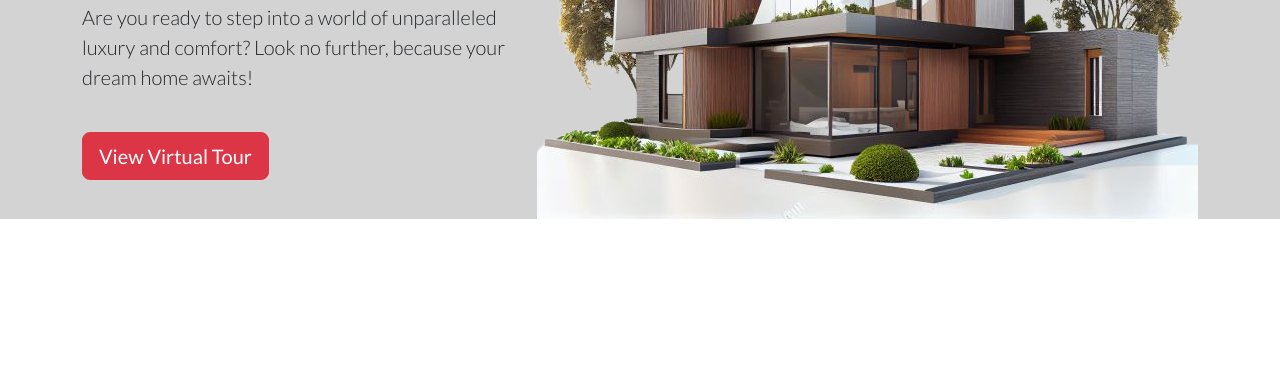
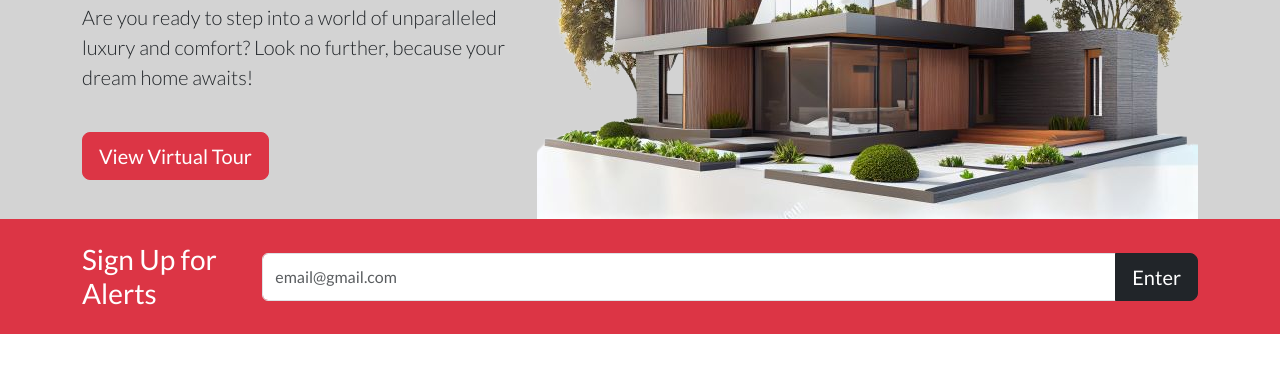
Before and after one commit to Oluwatosin0/Lucent_Homes, a website: page index.html in a window 1280 px wide. Shown: the part 278-650 px from the top of the page. Drawn offline with nearby package versions, Linux system fonts and the light colour scheme.

Commit message:
Signup section

```diff
--- a/index.html
+++ b/index.html
@@ -49,7 +49,24 @@
                 <img src="./assets/images/Home.png" class="img-fluid d-none d-sm-block" alt="home">
             </div>
         </div>
+    </section>
 
+    <!--Newsletter-->
+    <section class="bg-danger p-4">
+        <div class="container">
+            <div class="d-md-flex justify-content-between align-items-center">
+                <h3 class="mb-3 mb-md-0 text-white">Sign Up for Alerts</h3>
+                <div class="input-group alerts-input">
+                    <input type="text" class="form-control"
+                    placeholder="email@gmail.com"
+                    aria-label="Recipient's username"
+                     aria-describedby="button-addon2">
+                    <button class="btn btn-dark btn-lg"
+                     type="button">Enter</button>
+                  </div>
+
+            </div>
+        </div>
     </section>
 
 
```
